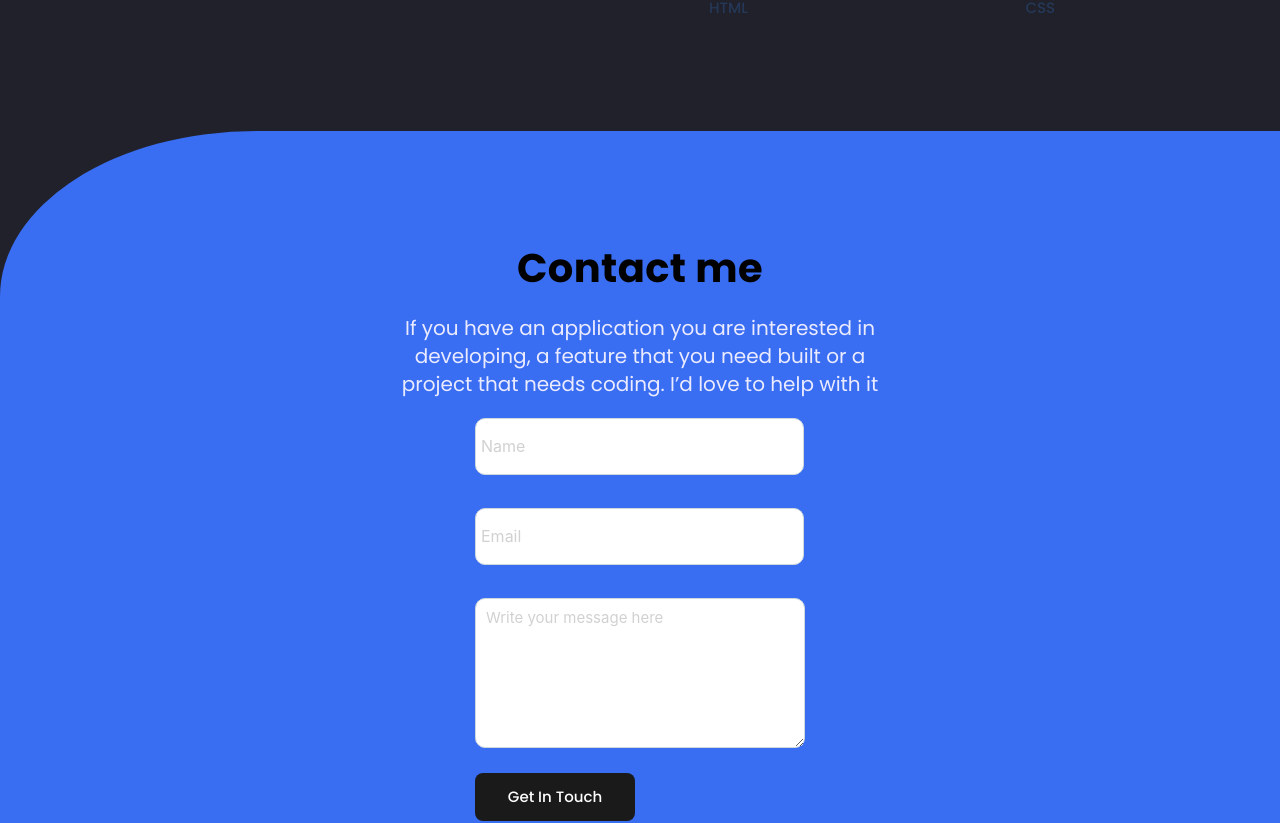
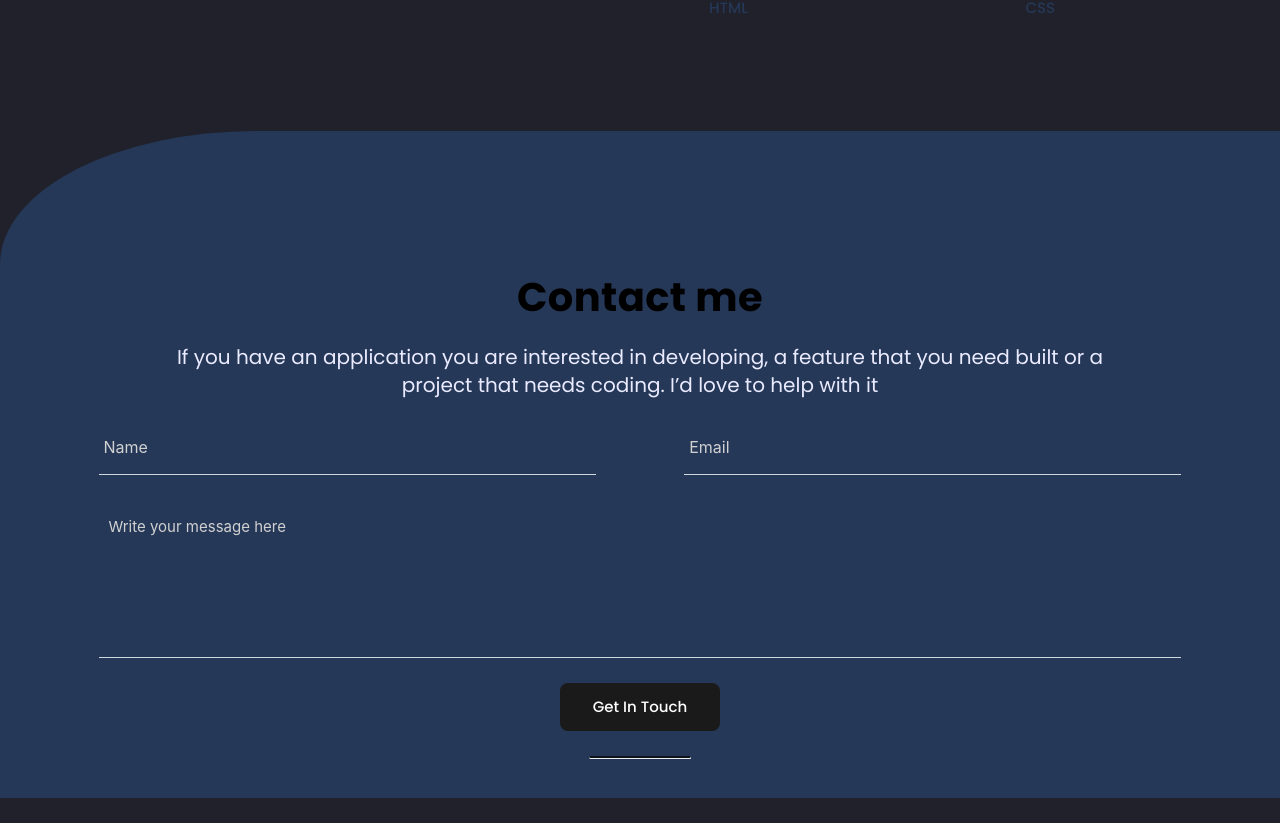
Before and after one commit to Shakir-Hussain12/Portfolio, a React (Vite) app: page / in a window 1280 px wide. Shown: the part 3119-3942 px from the top of the page. After the commit the page ends 3917 px from the top, so only its background shows below. Built offline with nearby package versions, Linux system fonts and the light colour scheme.

Commit message:
updated Form Style

```diff
--- a/src/components/works.jsx
+++ b/src/components/works.jsx
@@ -19,7 +19,7 @@ export default function Works() {
       <center>
         <NavLink to="/project" data-aos="fade-left" className="waves-effect waves-light btn teal darken-4">
           <i className="material-icons right">featured_play_list</i>
-          Click to See All Projects
+          Show All
         </NavLink>
       </center>
     </section>
--- a/src/pages/Home.jsx
+++ b/src/pages/Home.jsx
@@ -1,12 +1,11 @@
 /* eslint-disable max-len */
-import React, { useState } from 'react';
+import React from 'react';
 import './Style.css';
 
 import Navbar from '../components/Navbar';
 import Works from '../components/works';
 
 const Home = () => {
-  const [email, setEmail] = useState('');
   const errDisplay = document.querySelector('.message');
   const form = document.querySelector('#myform');
   const html = document.querySelector('html');
@@ -17,14 +16,8 @@ const Home = () => {
     }
   };
 
-  const handleSubmit = (event) => {
-    event.preventDefault();
-    const str = email.toLowerCase();
-    if (email !== str) {
-      errDisplay.classList.add('active');
-    } else {
-      form.submit();
-    }
+  const handleSubmit = () => {
+    form.submit();
   };
 
   return (
@@ -167,16 +160,12 @@ const Home = () => {
             If you have an application you are interested in developing, a feature that you need built or a project that needs coding. I’d love to help with it
           </p>
           <form action="https://formspree.io/f/myyvrwaj" id="myform" className="my-form" method="post" onSubmit={handleSubmit}>
-            <input name="user_name" type="text" placeholder="Name" maxLength="30" required />
-            <input id="email" name="user_email" type="email" placeholder="Email" required onChange={(e) => { setEmail(e.target.value); }} />
+            <div className="inputs">
+              <input name="user_name" type="text" placeholder="Name" maxLength="30" required />
+              <input id="email" name="user_email" type="email" placeholder="Email" required />
+            </div>
             <textarea name="message" cols="30" rows="10" placeholder="Write your message here" maxLength="500" required />
             <button type="submit" className="form-btn">Get In Touch</button>
-            <span className="message">
-              Email Should be in lower case
-              <br />
-              {' '}
-              <span id="innermsg">(Click Anywhere to hide this box)</span>
-            </span>
             <hr className="round" />
           </form>
         </div>
--- a/src/pages/Style.css
+++ b/src/pages/Style.css
@@ -446,7 +446,7 @@ hr.solid {
   padding-top: 50px;
   padding-bottom: 20px;
   border-top-left-radius: 100px;
-  background-color: #396df2;
+  background-color: #253858;
 }
 
 .content > h1 {
@@ -460,7 +460,7 @@ hr.solid {
 .my-form {
   display: flex;
   flex-direction: column;
-  max-width: 330px;
+  max-width: 90%;
   margin: 0 auto;
   gap: 25px;
 }
@@ -468,28 +468,27 @@ hr.solid {
 input {
   height: 50px;
   font-weight: 400;
-  color: black;
+  color: white;
   line-height: 20px !important;
-  border-radius: 10px !important;
   padding: 5px !important;
-  width: 96% !important;
-  border: 1px solid#CFD8DC !important;
-  background-color: white !important;
+  max-width: 95% !important;
+  border-bottom: 1px solid#CFD8DC !important;
 }
 
 textarea {
-  color: black;
-  background-color: white;
+  color: white;
   padding: 10px !important;
-  border-radius: 10px !important;
-  border: 1px solid#CFD8DC !important;
+  border: none !important;
+  border-bottom: 1px solid#CFD8DC !important;
   height: 150px;
   outline: none;
+  resize: none !important;
 }
 
 button {
   width: 160px;
   height: 48px;
+  margin: auto;
   border-radius: 10px;
   font-weight: 500;
   font-size: 17px;
@@ -503,25 +502,6 @@ button {
   margin: 0 auto;
   width: 100px;
   border-radius: 10px;
-}
-
-.message {
-  visibility: hidden;
-}
-
-.message.active {
-  visibility: visible;
-  position: relative;
-  top: -19vh;
-  left: 44%;
-  height: 10vh;
-  border-radius: 150px 80px 100px 15px;
-  text-align: center;
-  padding: 5%;
-  border: none;
-  background: red;
-  max-width: 53%;
-  font-size: 0.7rem;
 }
 
 .items {
@@ -800,13 +780,22 @@ nav {
 
   .content {
     text-align: center;
-    padding: 3% 26%;
+    padding: 3%;
     border-top-left-radius: 20%;
   }
 
   .content > h1 {
     font-size: 40px;
     line-height: 52px;
+  }
+
+  .inputs {
+    display: flex;
+    justify-content: space-between;
+  }
+
+  input {
+    max-width: 45% !important;
   }
 
   .contact-text {
```
